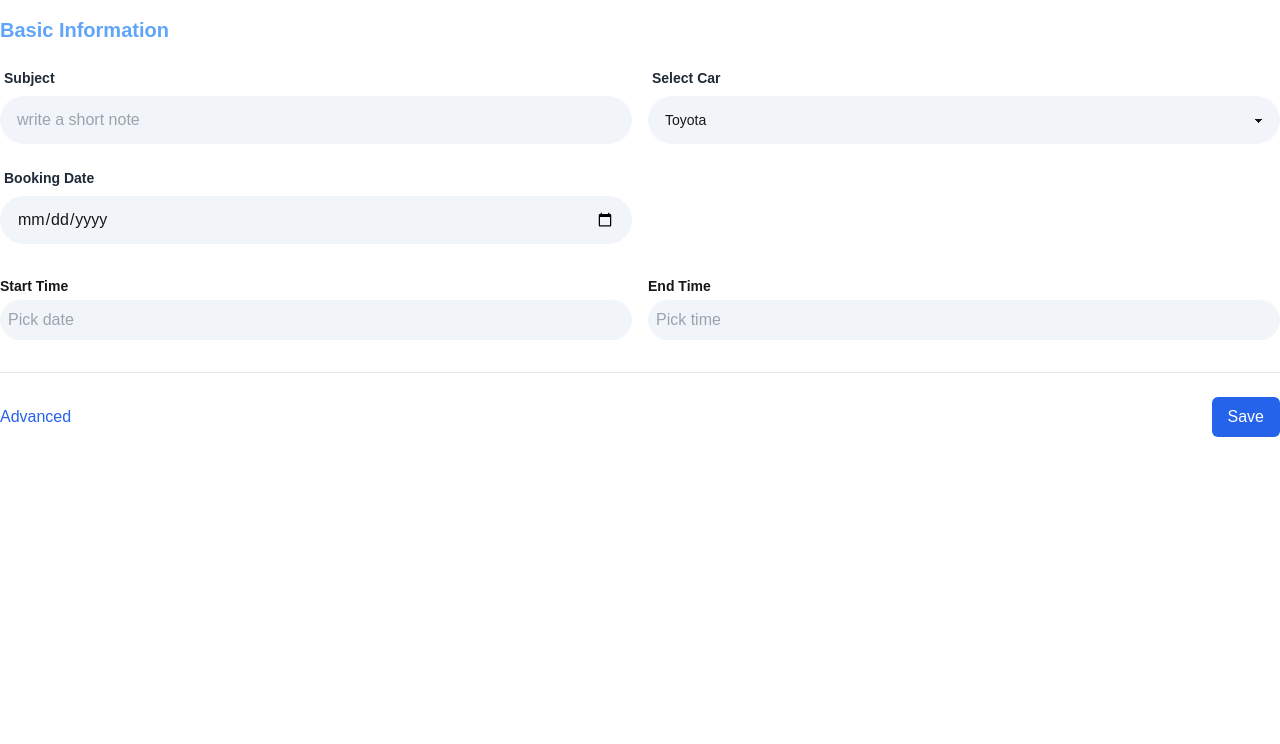
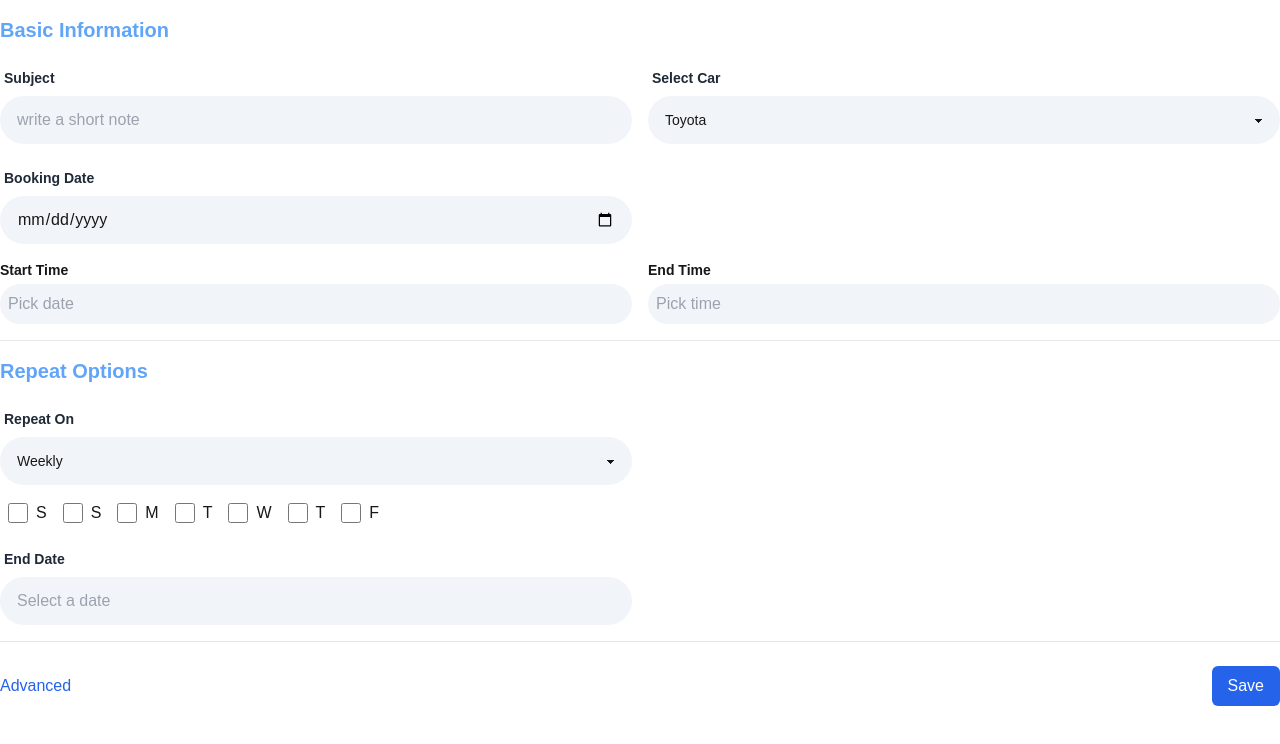
Before and after one commit to Islam-Shamim/Assignment-Wafi, a Next.js app: page /info in a window 1280 px wide. Shown: the top 744 px of the page. Built offline with nearby package versions, Linux system fonts and the light colour scheme.

Commit message:
form complete

```diff
--- a/src/app/(Booking)/info/page.js
+++ b/src/app/(Booking)/info/page.js
@@ -32,7 +32,7 @@ export default function Info() {
                         <input type="date" placeholder="Enter a date" className="input bg-slate-100 rounded-full" required />
                     </div>
                 </div>
-                <div className="grid grid-cols-2 gap-4 my-8 ">
+                <div className="grid grid-cols-2 gap-4 my-4 ">
                     <div>
                         <label className="block text-sm font-semibold">Start Time</label>
                         <input type="text" className="w-full mt-1 p-2 bg-slate-100 rounded-full" placeholder='Pick date' />
@@ -40,6 +40,50 @@ export default function Info() {
                     <div>
                         <label className="block text-sm font-semibold">End Time</label>
                         <input type="text" className="w-full mt-1 p-2 bg-slate-100 rounded-full" placeholder='Pick time' />
+                    </div>
+                </div>
+                <hr />
+                <h1 className='text-blue-400 text-xl font-semibold my-4'>Repeat Options</h1>
+                <div className='space-y-4 my-4'>
+                    <div className="form-control w-1/2 pr-2">
+                        <label className="label">
+                            <span className="label-text font-semibold">Repeat On</span>
+                        </label>
+                        <select className="select bg-slate-100 rounded-full">
+                            <option value='weekly'>Weekly</option>
+                            <option value='monthly'>Monthly</option>
+                        </select>
+                    </div>
+                    <div className="form-control flex flex-row space-x-4 pl-2">
+                        <div className='flex justify-center items-center space-x-2'>
+                            <input type="checkbox" className="w-5 h-5 accent-blue-500" /><span className='mr-2'>S</span>
+                        </div>
+                        <div className='flex justify-center items-center space-x-2'>
+                            <input type="checkbox" className="w-5 h-5 accent-blue-500" /><span className='mr-2'>S</span>
+                        </div>
+                        <div className='flex justify-center items-center space-x-2'>
+                            <input type="checkbox" className="w-5 h-5 accent-blue-500" /><span className='mr-2'>M</span>
+                        </div>
+                        <div className='flex justify-center items-center space-x-2'>
+                            <input type="checkbox" className="w-5 h-5 accent-blue-500" /><span className='mr-2'>T</span>
+                        </div>
+                        <div className='flex justify-center items-center space-x-2'>
+                            <input type="checkbox" className="w-5 h-5 accent-blue-500" /><span className='mr-2'>W</span>
+                        </div>
+                        <div className='flex justify-center items-center space-x-2'>
+                            <input type="checkbox" className="w-5 h-5 accent-blue-500" /><span className='mr-2'>T</span>
+                        </div>
+                        <div className='flex justify-center items-center space-x-2'>
+                            <input type="checkbox" className="w-5 h-5 accent-blue-500" /><span className='mr-2'>F</span>
+                        </div>
+
+
+                    </div>
+                    <div className="form-control w-1/2 pr-2">
+                        <label className="label">
+                            <span className="label-text font-semibold">End Date</span>
+                        </label>
+                        <input type="text" placeholder="Select a date" className="input bg-slate-100 rounded-full" required />
                     </div>
                 </div>
                 <hr />
--- a/src/app/calender/page.js
+++ b/src/app/calender/page.js
@@ -1,9 +1,10 @@
 import React from 'react'
+import Calender from '../../components/Calender'
 
-export default function Calender() {
+export default function CalenderPage() {
   return (
     <div>
-      I am Calender.
+      <Calender />
     </div>
   )
 }
--- /dev/null
+++ b/src/components/Calender.js
@@ -0,0 +1,63 @@
+'use client'
+import React, { useState } from 'react';
+
+const days = ['Sun', 'Mon', 'Tue', 'Wed', 'Thu', 'Fri', 'Sat'];
+const months = [
+  'January', 'February', 'March', 'April', 'May', 'June',
+  'July', 'August', 'September', 'October', 'November', 'December'
+];
+
+const events = [
+  { date: new Date(2023, 9, 15), title: 'Event 1' },
+  { date: new Date(2023, 9, 20), title: 'Event 2' },
+  // Add more events here
+];
+
+function Calender() {
+  const [currentDate, setCurrentDate] = useState(new Date());
+
+  const renderDays = () => {
+    const startDay = new Date(currentDate.getFullYear(), currentDate.getMonth(), 1).getDay();
+    const daysInMonth = new Date(currentDate.getFullYear(), currentDate.getMonth() + 1, 0).getDate();
+    const daysArray = [];
+
+    for (let i = 0; i < startDay; i++) {
+      daysArray.push(<div key={`empty-${i}`} className="empty-day"></div>);
+    }
+
+    for (let i = 1; i <= daysInMonth; i++) {
+      const dayEvents = events.filter(event =>
+        event.date.getFullYear() === currentDate.getFullYear() &&
+        event.date.getMonth() === currentDate.getMonth() &&
+        event.date.getDate() === i
+      );
+
+      daysArray.push(
+        <div key={i} className="day">
+          {i}
+          {dayEvents.map((event, index) => (
+            <div key={index} className="event">{event.title}</div>
+          ))}
+        </div>
+      );
+    }
+
+    return daysArray;
+  };
+
+  return (
+    <div className="calender">
+      <div className="header">
+        <button onClick={() => setCurrentDate(new Date(currentDate.setMonth(currentDate.getMonth() - 1)))}>Prev</button>
+        <h2>{months[currentDate.getMonth()]} {currentDate.getFullYear()}</h2>
+        <button onClick={() => setCurrentDate(new Date(currentDate.setMonth(currentDate.getMonth() + 1)))}>Next</button>
+      </div>
+      <div className="days grid grid-cols-7 gap-3 w-full">
+        {days.map(day => <div key={day} className="day-name">{day}</div>)}
+        {renderDays()}
+      </div>
+    </div>
+  );
+}
+
+export default Calender;
```
